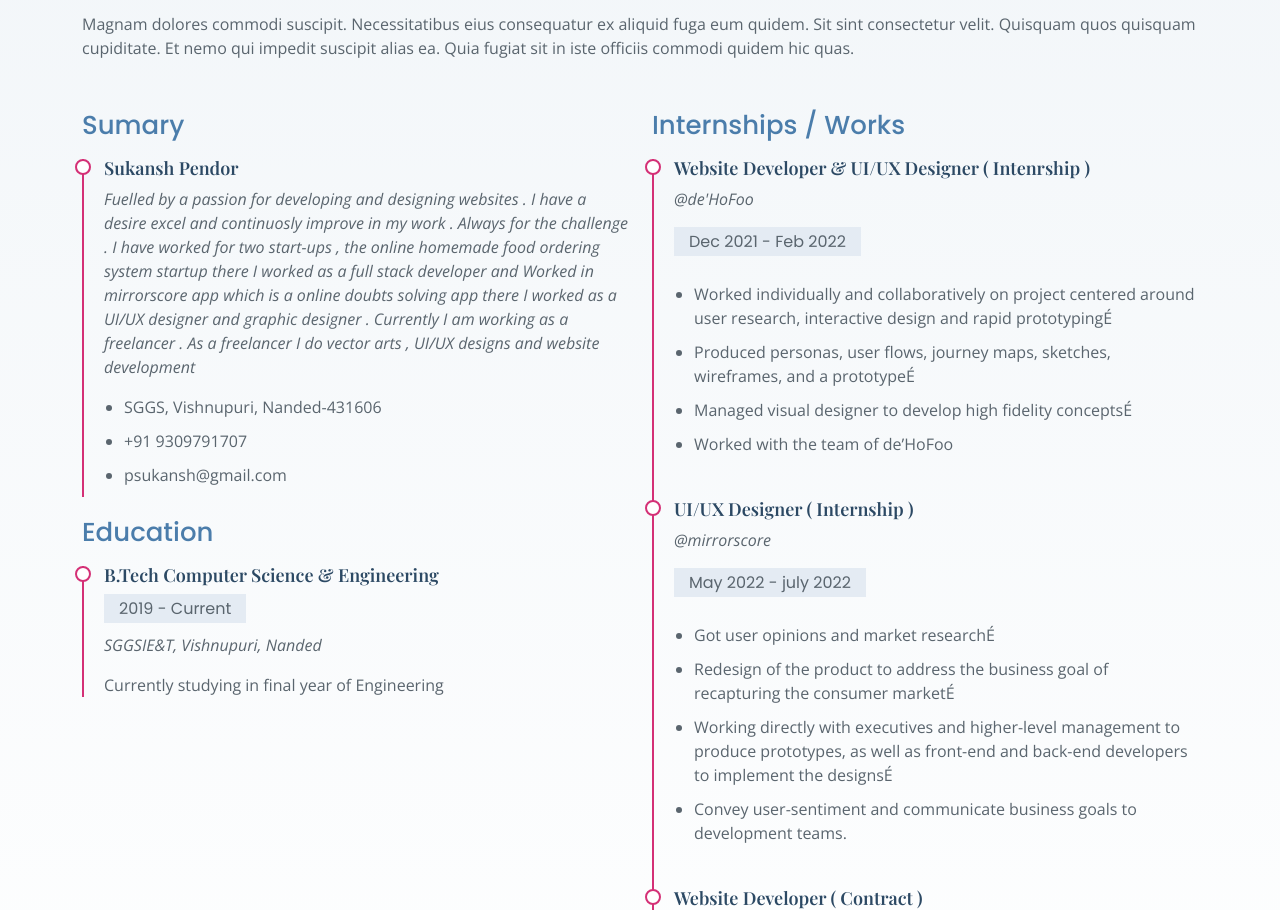
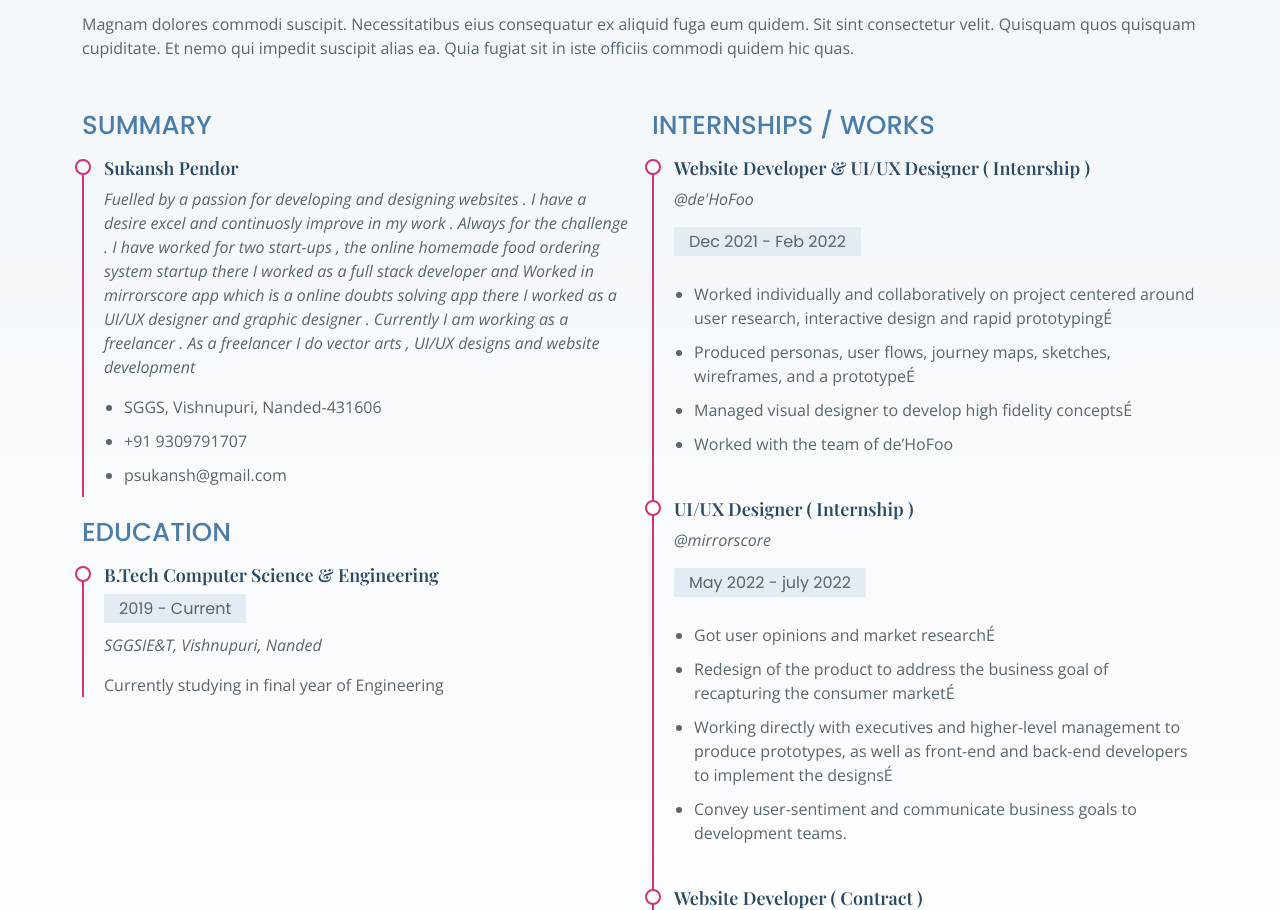
Before and after one commit to psukansh/pavantorkad, a plain HTML site: page index.html in a window 1280 px wide. Shown: the part 2116-3026 px from the top of the page. Drawn offline with nearby package versions, Linux system fonts and the light colour scheme; a web font is replaced by a local one.

Commit message:
name changes

```diff
--- a/index.html
+++ b/index.html
@@ -307,7 +307,7 @@
 
         <div class="row">
           <div class="col-lg-6">
-            <h3 class="resume-title">Sumary</h3>
+            <h3 class="resume-title">SUMMARY</h3>
             <div class="resume-item pb-0">
               <h4>Sukansh Pendor</h4>
               <p><em>Fuelled by a passion for developing and designing websites . I have a desire excel and continuosly improve in my
@@ -324,7 +324,7 @@
               </p>
             </div>
 
-            <h3 class="resume-title">Education</h3>
+            <h3 class="resume-title">EDUCATION</h3>
             <div class="resume-item">
               <h4>B.Tech Computer Science & Engineering</h4>
               <h5>2019 - Current</h5>
@@ -333,7 +333,7 @@
             </div>
           </div>
           <div class="col-lg-6">
-            <h3 class="resume-title">Internships / Works</h3>
+            <h3 class="resume-title">INTERNSHIPS / WORKS</h3>
             <div class="resume-item">
               <h4>Website Developer & UI/UX Designer ( Intenrship )</h4>
               <p><em>@de'HoFoo</em></p>
```
